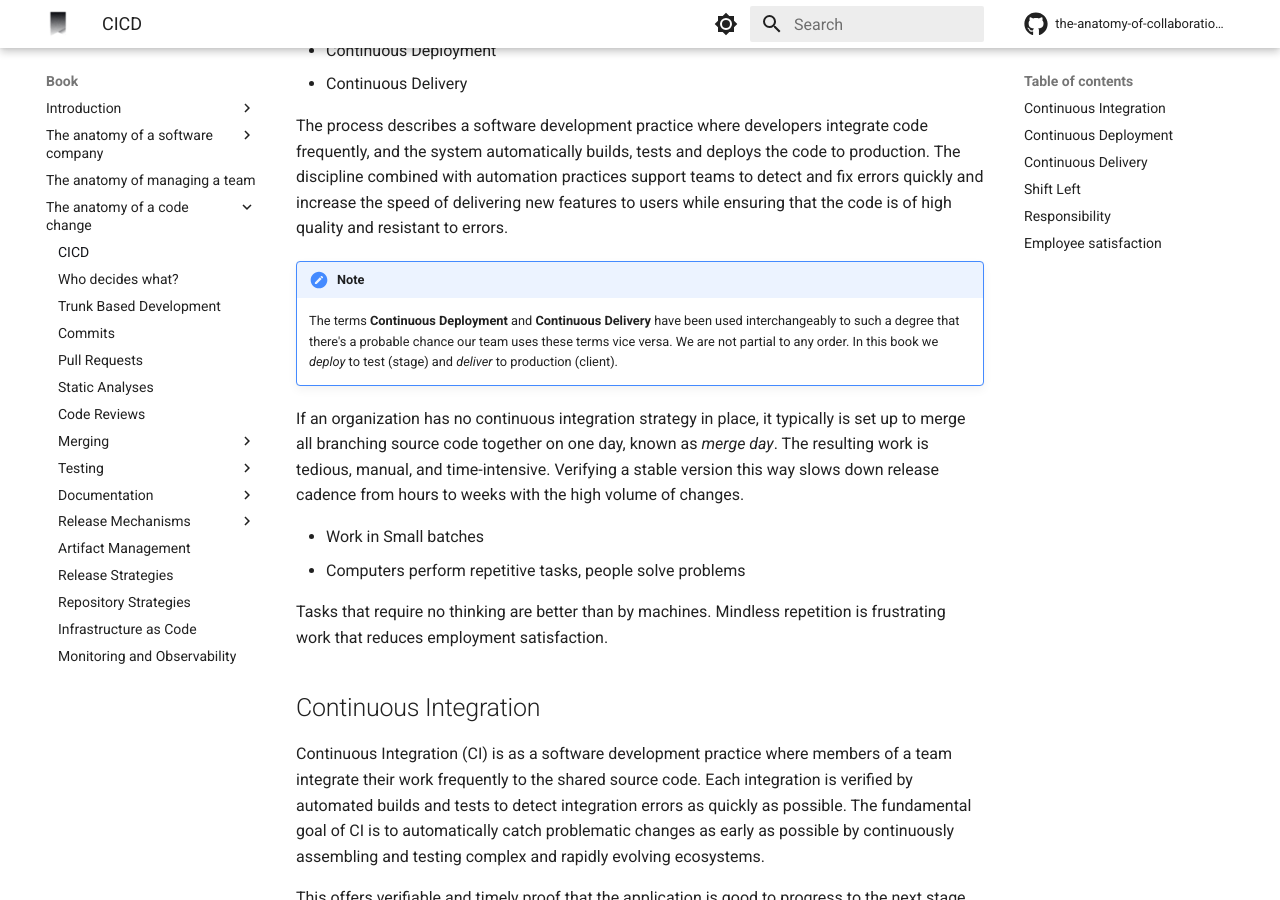
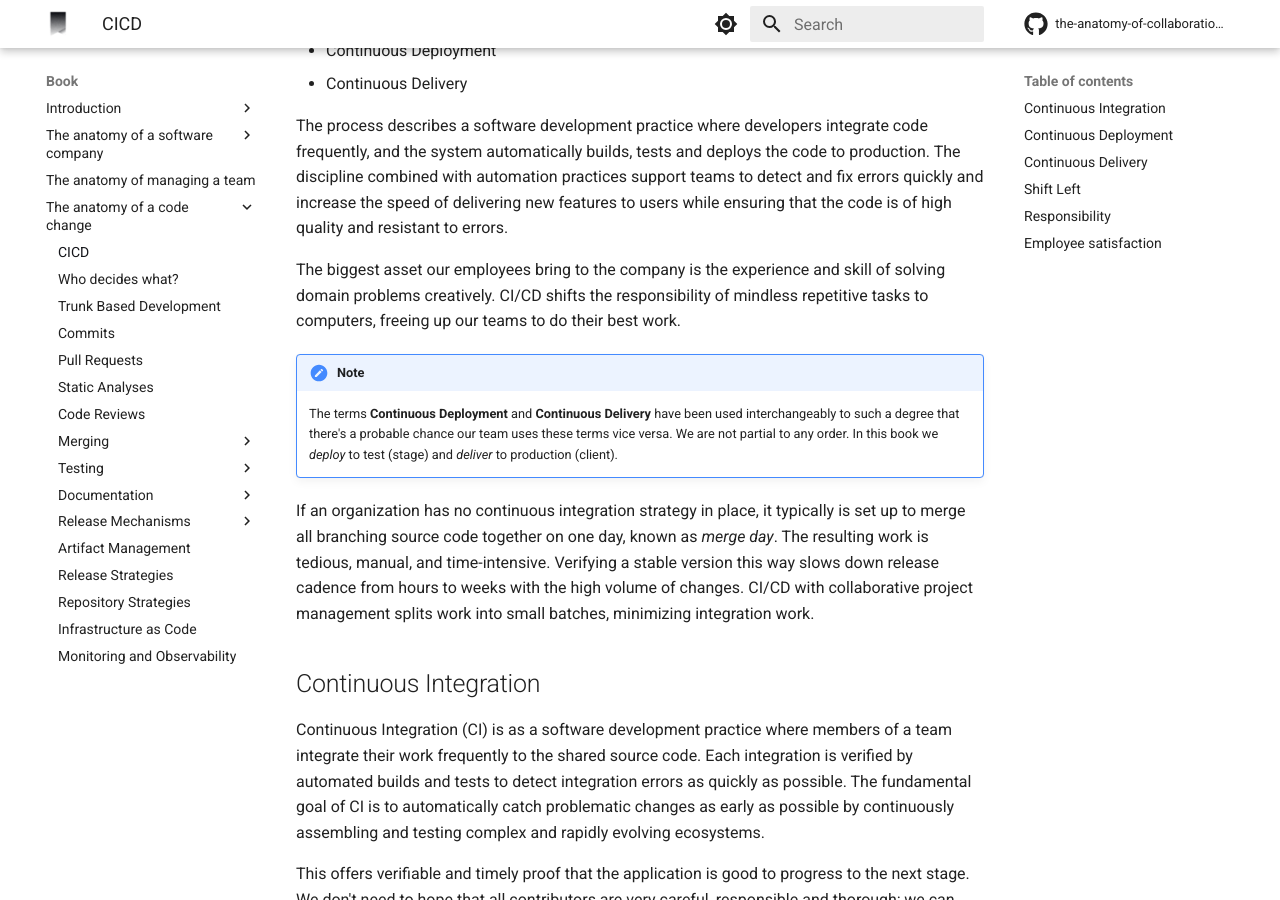
Before and after one commit to engineering-collaboration/book, an MkDocs documentation site: the page built from docs/book/anatomy-of-a-code-change/cicd.md, in a window 1280 px wide and 900 px high, scrolled down 266 px. Built offline with MkDocs 1.6.1 and Material for MkDocs 9.7.7, drawn with Linux system fonts in a browser that asks for light colours; comment, search, counter and statistics services are not loaded.

Commit message:
Add details to introduction section

```diff
--- a/docs/book/anatomy-of-a-code-change/cicd.md
+++ b/docs/book/anatomy-of-a-code-change/cicd.md
@@ -8,15 +8,12 @@ The acronym CI/CD refers to three continuous practices.
 
 The process describes a software development practice where developers integrate code frequently, and the system automatically builds, tests and deploys the code to production. The discipline combined with automation practices support teams to detect and fix errors quickly and increase the speed of delivering new features to users while ensuring that the code is of high quality and resistant to errors.
 
+The biggest asset our employees bring to the company is the experience and skill of solving domain problems creatively. CI/CD shifts the responsibility of mindless repetitive tasks to computers, freeing up our teams to do their best work.
+
 !!! note
     The terms **Continuous Deployment** and **Continuous Delivery** have been used interchangeably to such a degree that there's a probable chance our team uses these terms vice versa. We are not partial to any order. In this book we *deploy* to test (stage) and *deliver* to production (client).
 
-If an organization has no continuous integration strategy in place, it typically is set up to merge all branching source code together on one day, known as *merge day*. The resulting work is tedious, manual, and time-intensive. Verifying a stable version this way slows down release cadence from hours to weeks with the high volume of changes.
-
-- Work in Small batches
-- Computers perform repetitive tasks, people solve problems
-
-Tasks that require no thinking are better than by machines. Mindless repetition is frustrating work that reduces employment satisfaction.
+If an organization has no continuous integration strategy in place, it typically is set up to merge all branching source code together on one day, known as *merge day*. The resulting work is tedious, manual, and time-intensive. Verifying a stable version this way slows down release cadence from hours to weeks with the high volume of changes. CI/CD with collaborative project management splits work into small batches, minimizing integration work.
 
 ## Continuous Integration
 
```
